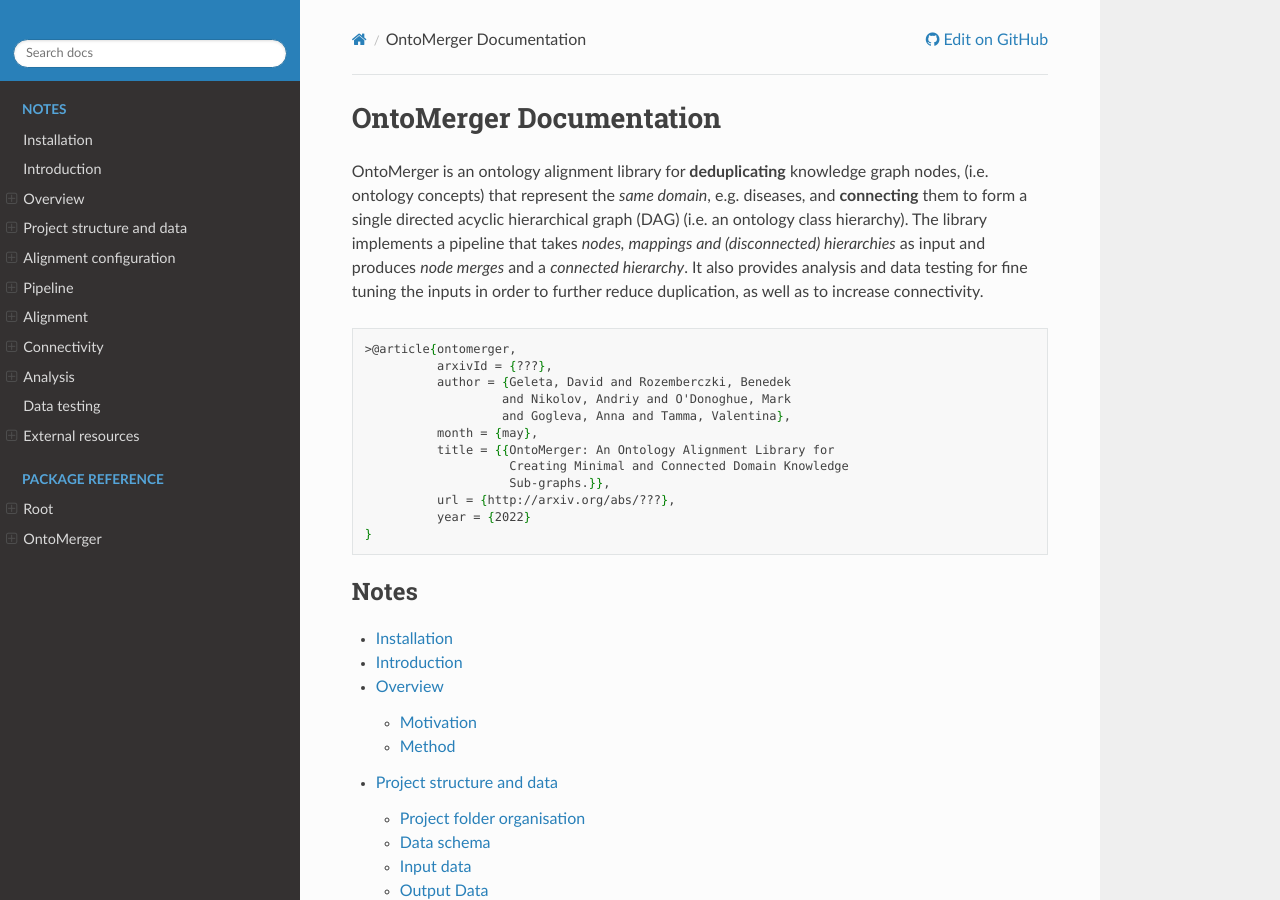
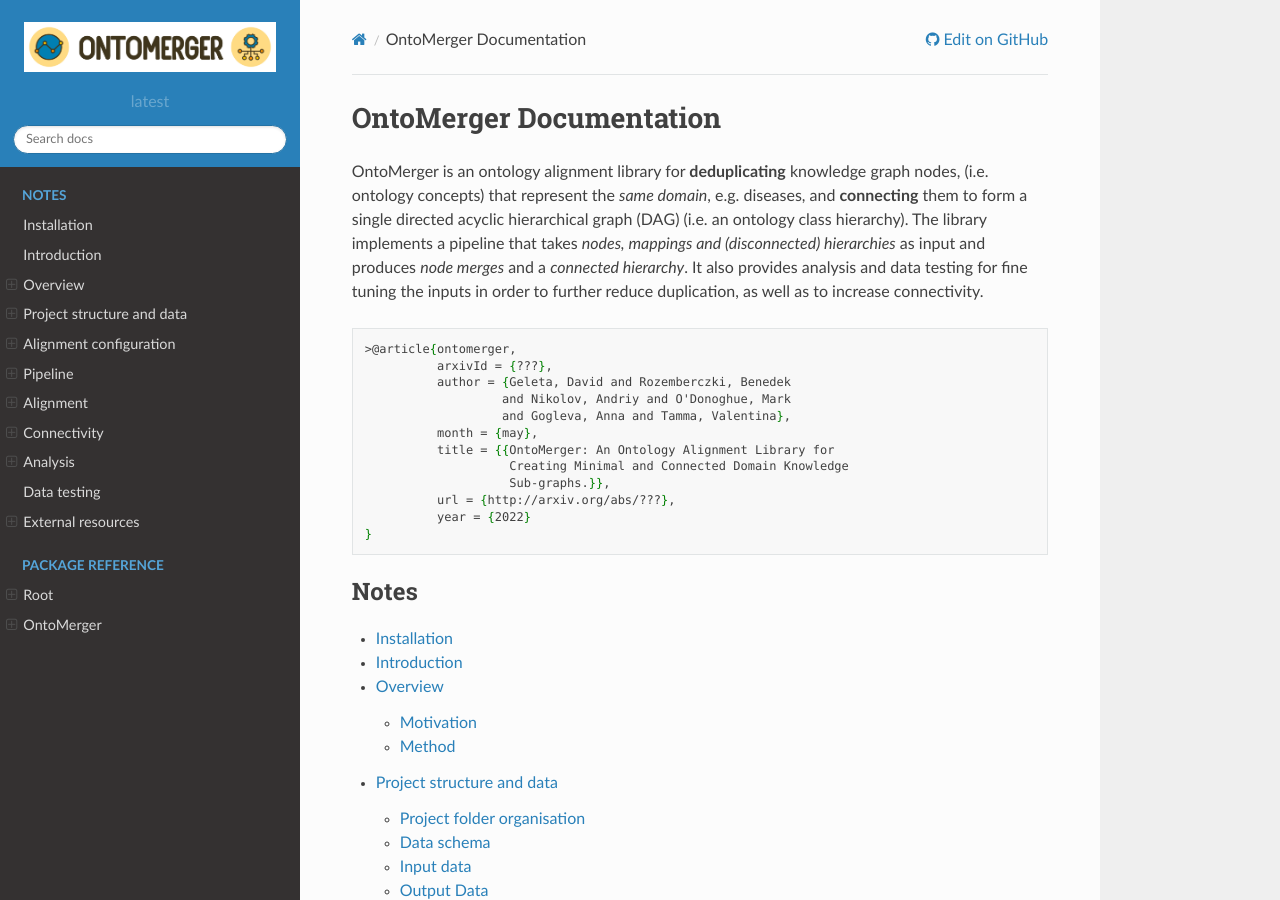
Before and after one commit to AstraZeneca/onto_merger, a Sphinx documentation site: the page built from docs/source/index.rst, in a window 1280 px wide and 900 px high. Built offline with Sphinx 7.4.7 and the Read the Docs theme 2.0.0, drawn with Linux system fonts in a browser that asks for light colours.

Commit message:
Update conf.py

```diff
--- a/docs/source/conf.py
+++ b/docs/source/conf.py
@@ -35,6 +35,7 @@ project = "onto-merger"
 copyright = f"{datetime.datetime.now().year}, {author}"
 
 # version = onto_merger.__version__
+version = "latest"
 # release = onto_merger.__version__
 
 html_theme = "sphinx_rtd_theme"
@@ -49,7 +50,7 @@ html_theme_options = {
     "logo_only": True,
 }
 
-# html_logo = "_static/img/onto-merge.jpg" # todo
+html_logo = "../../images/onto_merger_logo.jpg"
 html_static_path = ["_static"]
 # html_context = {"css_files": ["_static/css/custom.css"]}
 # rst_context = {"onto_merger": onto_merger}
```
